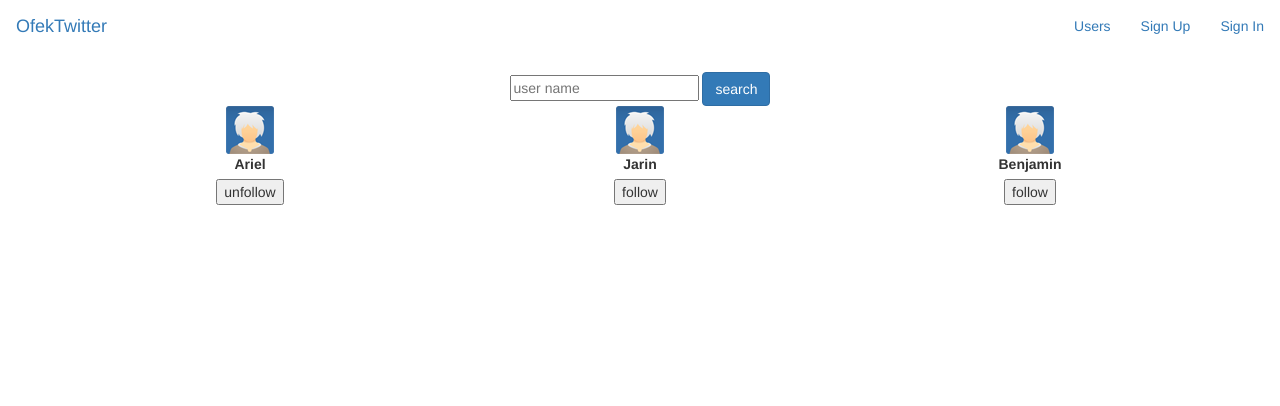
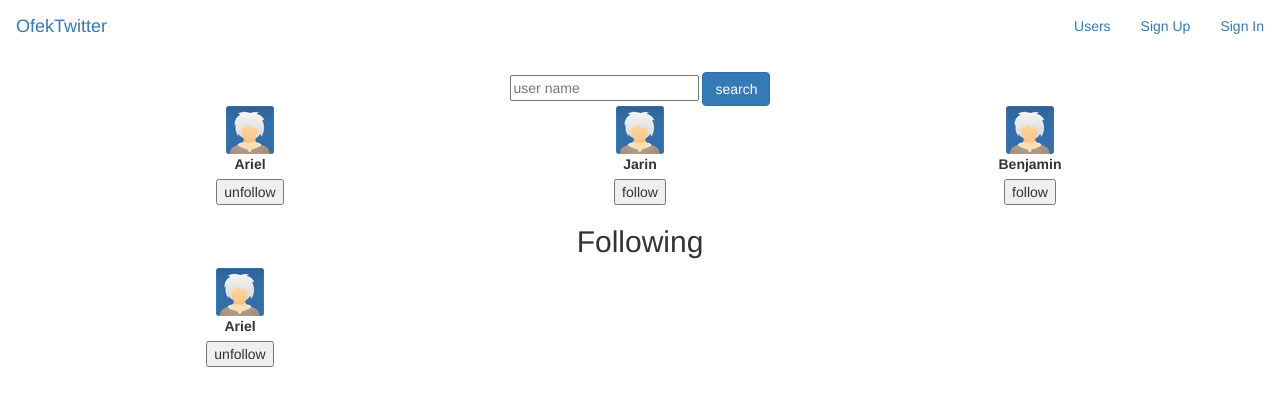
Before and after one commit to WebCourse3/Ariel-Twitter, a plain HTML site: page users.html in a window 1280 px wide. Drawn offline with nearby package versions, Linux system fonts and the light colour scheme.

Commit message:
following

```diff
--- a/js/users.js
+++ b/js/users.js
@@ -51,9 +51,11 @@ createUserElement = (user) => {
         if (followElement.value === 'follow') {
             followElement.value = 'unfollow'
             following.push(user.id);
+            refreshPage();
         } else {
             followElement.value = 'follow'
             following.splice(following.indexOf(user.id), 1);
+            refreshPage();
         }
     }
     userElement.appendChild(avatarElement);
@@ -72,6 +74,28 @@ filter = text => {
     loadUsers(filteredUsers);
 }
 
+findById = (users, id) => {
+    users.id === id;
+}
+
+loadFollowingUsers = (followingToRender) => {
+    const userFollowingElement = document.getElementById('following');
+    userFollowingElement.innerHTML = '';
+    for (const id of followingToRender) {
+        for (const user of users) {
+            if (user.id === id) {
+                const element = createUserElement(user);
+                userFollowingElement.appendChild(element);
+            }
+        }
+    }
+}
+
+refreshPage = () => {
+    loadUsers(users);
+    loadFollowingUsers(following);
+}
+
 window.onload = function() {
-    loadUsers(users);
+    refreshPage();
 };
--- a/users.html
+++ b/users.html
@@ -38,7 +38,12 @@
             <input type="text" name="userNameFilter" id="userNameFilter" placeholder="user name" oninput="filter(this.value)">
             <input class="btn btn-primary" type="button" value="search">
         </div>
-        <div id="users" class="users row text-center">
+        <div id="users" class="users row text-center"></div>
+        <div class="row text-center">
+            <h2>Following</h2>
+            <div id="following" class="users row text-center">
+
+            </div>
         </div>
     </div>
 </body>
```
